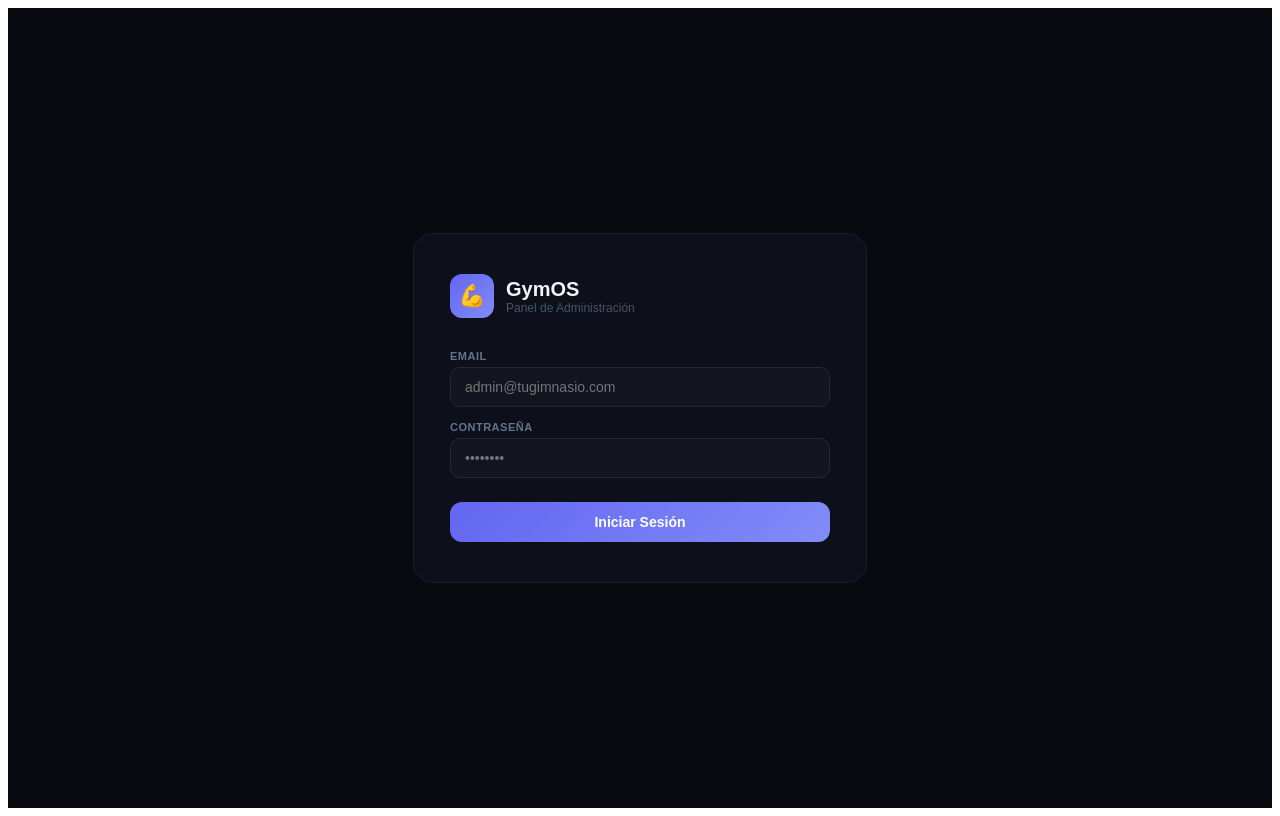
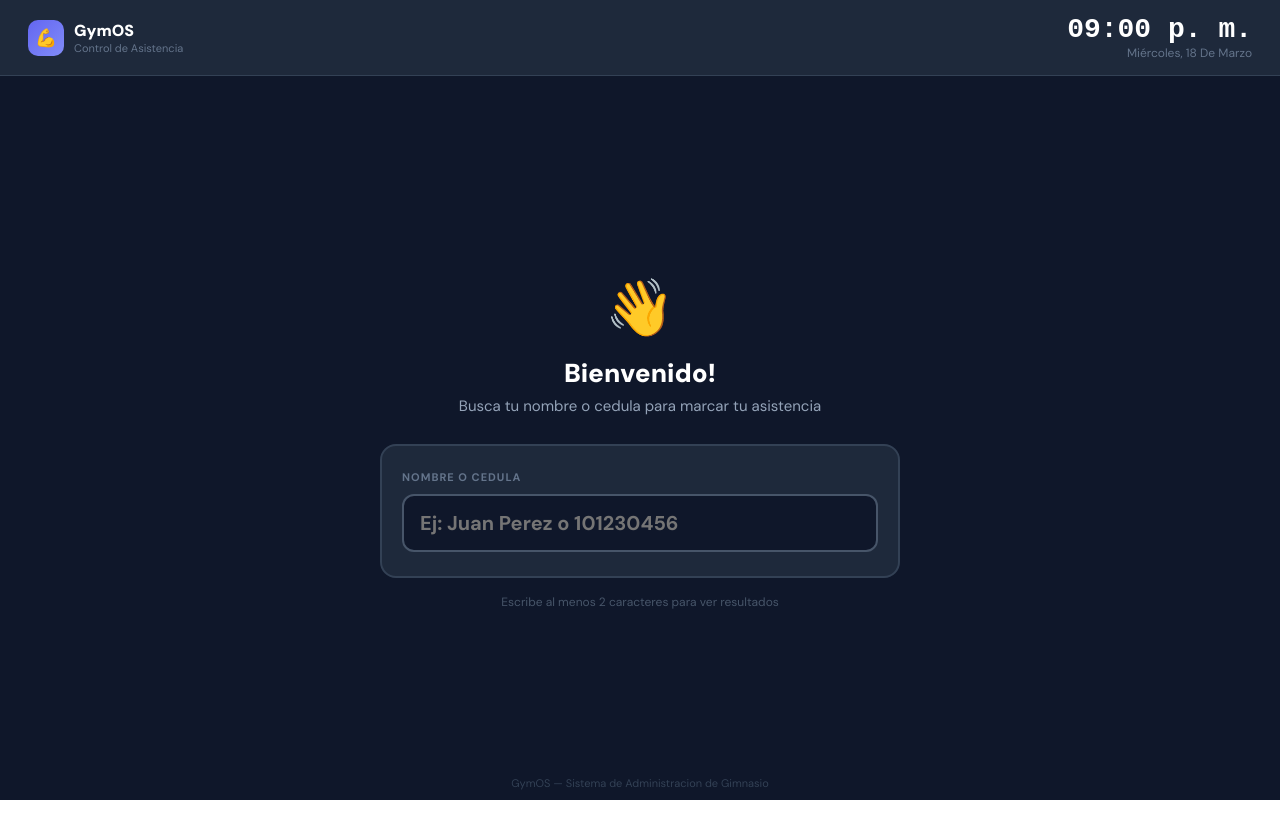
Before and after one commit to KevinRiveraRamirez/GymOs, a React (Vite) app in the folder gymos-frontend/: page /kiosko/1 in a window 1280 px wide. Before the commit this address led to /login. Built offline with nearby package versions, Linux system fonts and the light colour scheme; a web font is replaced by a local one.

Commit message:
feat: kiosko URL dinamica por gymId

```diff
--- a/gymos-frontend/src/App.jsx
+++ b/gymos-frontend/src/App.jsx
@@ -21,7 +21,7 @@ function AppRoutes() {
   return (
     <Routes>
       <Route path="/login" element={user ? <Navigate to="/" /> : <Login />} />
-      <Route path="/kiosko" element={<Kiosko />} />
+      <Route path="/kiosko/:gymId" element={<Kiosko />} />
       <Route path="/*" element={
         <ProtectedRoute><Dashboard /></ProtectedRoute>
       } />
--- a/gymos-frontend/src/Kiosko.jsx
+++ b/gymos-frontend/src/Kiosko.jsx
@@ -1,7 +1,7 @@
 import { useState, useEffect, useRef, useCallback } from "react";
+import { useParams } from "react-router-dom";
 import api from "./api";
 
-const GYM_ID = 2;
 const RESET_DELAY = 4000;
 
 const initials = (name="?") => name.split(" ").map(w=>w[0]).join("").slice(0,2).toUpperCase();
@@ -18,6 +18,8 @@ const PLAN_COLORS = {
 };
 
 export default function Kiosko() {
+  const { gymId = "2" } = useParams();
+  const GYM_ID = parseInt(gymId);
   const [query, setQuery]       = useState("");
   const [results, setResults]   = useState([]);
   const [state, setState]       = useState("idle"); // idle | searching | found | success | error | blocked
```
Also changed, not shown: 3 other files (tests, documents, lock files or other folders).
